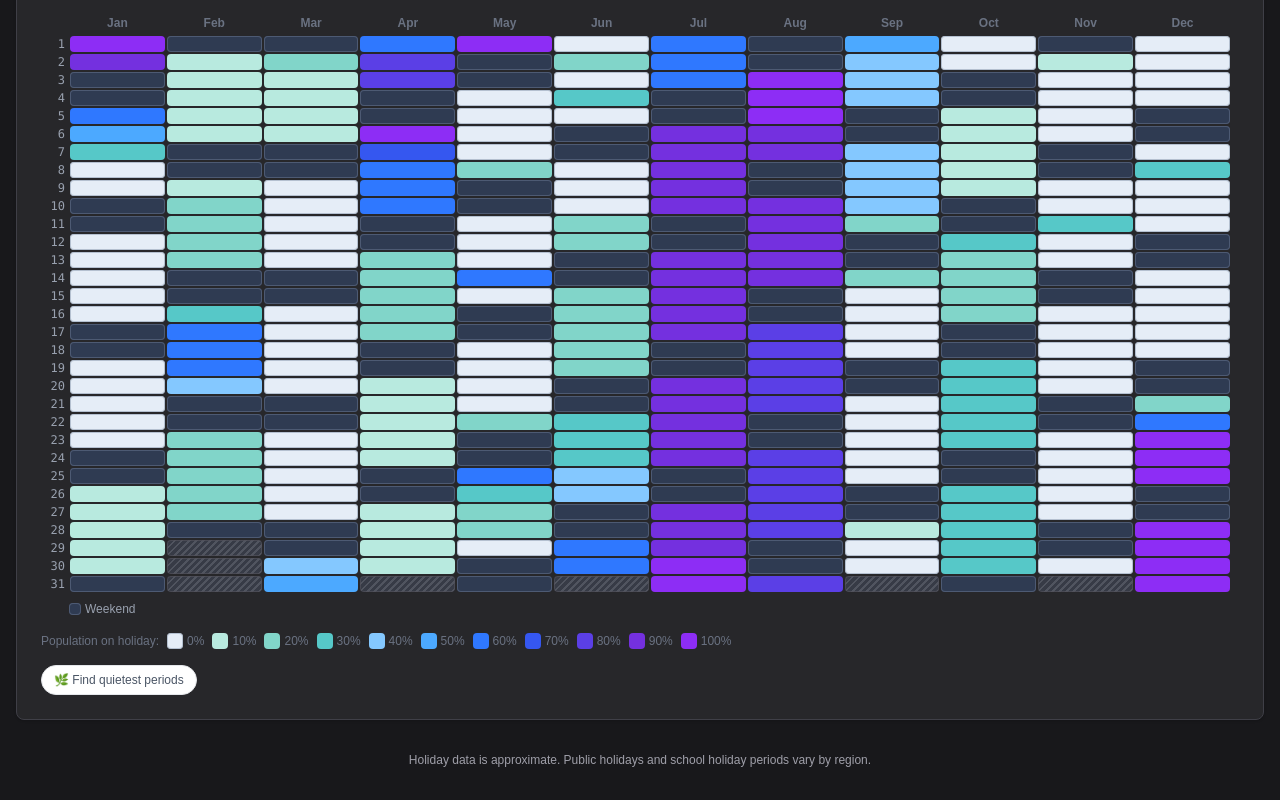
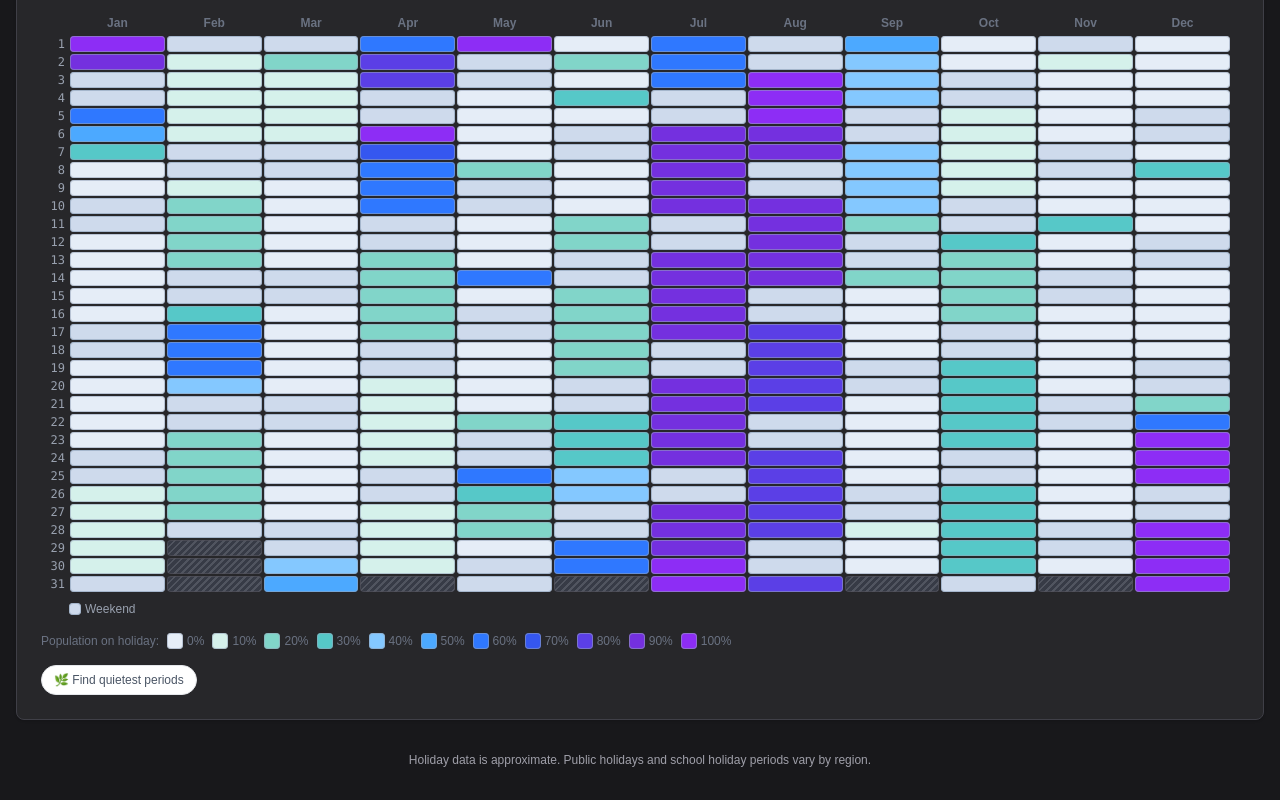
Before and after one commit to cwsyth/holiday-density, a Next.js app: page /holiday-density/ in a window 1280 px wide. Shown: the part 356-1156 px from the top of the page. Built offline with nearby package versions, Linux system fonts and the light colour scheme.

Commit message:
Update calendar pills with soft rings and lighter weekend style
Agent-Logs-Url: https://github.com/cwsyth/holiday-density/sessions/a109b34d-5566-4c03-99ad-3c733460a31a

Co-authored-by: cwsyth <46164156+cwsyth@users.noreply.github.com>

```diff
--- a/src/components/DensityCalendar.tsx
+++ b/src/components/DensityCalendar.tsx
@@ -31,17 +31,18 @@ type QuietWindowBlock = QuietWindow & { windowCount: number };
 const INVALID_DAY_RING_CLASS = 'ring-1 ring-inset ring-zinc-600/70';
 const INVALID_DAY_BG_CLASS =
   'bg-zinc-700/65 bg-[repeating-linear-gradient(135deg,rgba(113,122,138,0.45)_0px,rgba(113,122,138,0.45)_2px,rgba(56,62,75,0.65)_2px,rgba(56,62,75,0.65)_5px)]';
-const WEEKEND_RING_CLASS = 'ring-1 ring-inset ring-[#4d5a73]';
-const WEEKEND_BG_CLASS = 'bg-[#2f3b52]';
+const DENSITY_RING_CLASS = 'ring-1 ring-inset ring-[#94a3b8]/55';
+const WEEKEND_RING_CLASS = 'ring-1 ring-inset ring-[#8fa3bc]/65';
+const WEEKEND_BG_CLASS = 'bg-[#cedaec]';
 
 function getDaysInMonth(year: number, month: number): number {
   return new Date(year, month, 0).getDate();
 }
 
 function densityColor(density: number): string {
-  if (density === 0) return 'bg-[#e5edf7] ring-1 ring-inset ring-[#94a3b8]/60';
+  if (density === 0) return `bg-[#e5edf7] ${DENSITY_RING_CLASS}`;
   const colors = [
-    'bg-[#b8eadf]',
+    'bg-[#d5f1eb]',
     'bg-[#81d5c9]',
     'bg-[#56c8c8]',
     'bg-[#84c8ff]',
@@ -53,7 +54,7 @@ function densityColor(density: number): string {
     'bg-[#8d2df5]',
   ];
   // density 1 → colors[0], density 10 → colors[9]
-  return colors[Math.min(density - 1, colors.length - 1)];
+  return `${colors[Math.min(density - 1, colors.length - 1)]} ${DENSITY_RING_CLASS}`;
 }
 
 function addDays(dateStr: string, days: number): string {
```
Also changed, not shown: 1 other file (tests, documents, lock files or other folders).
